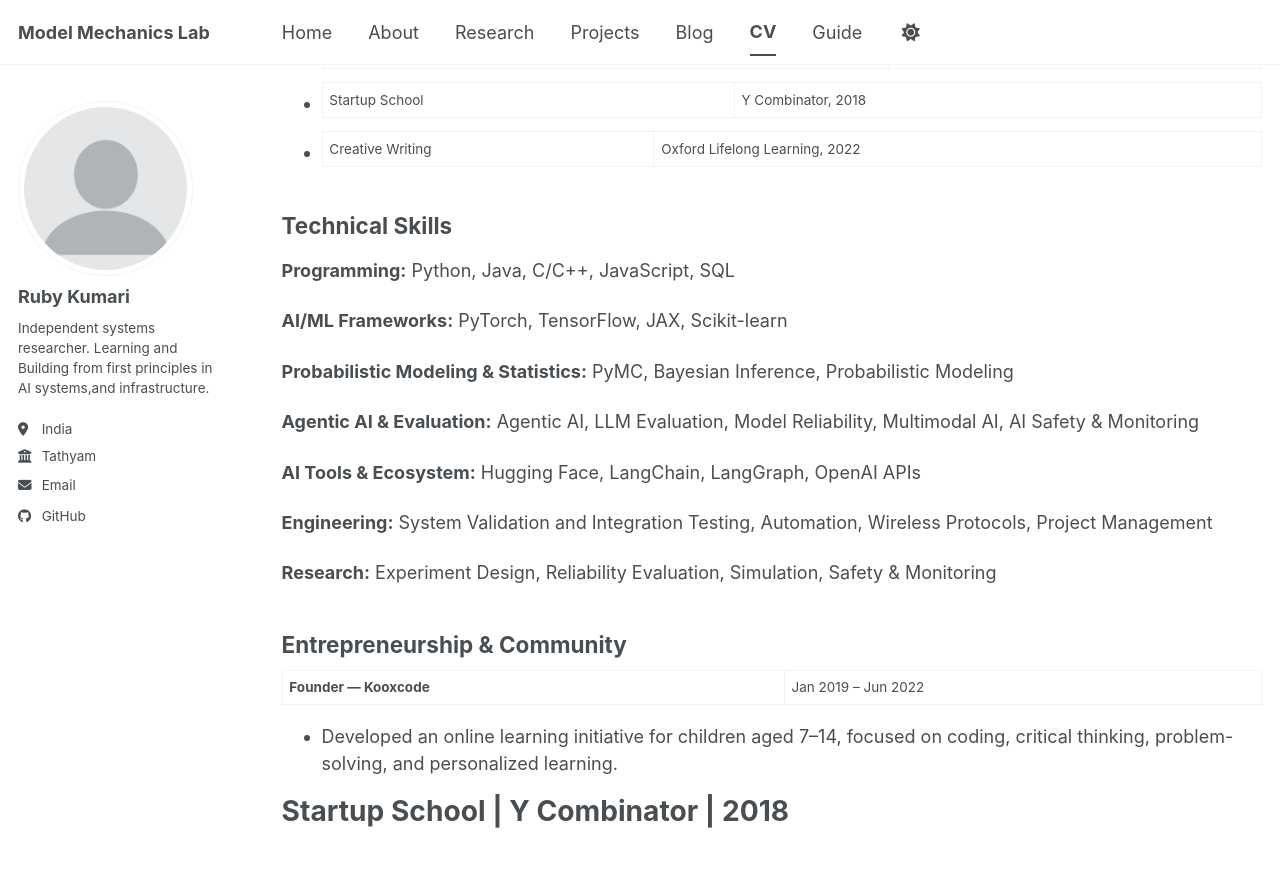
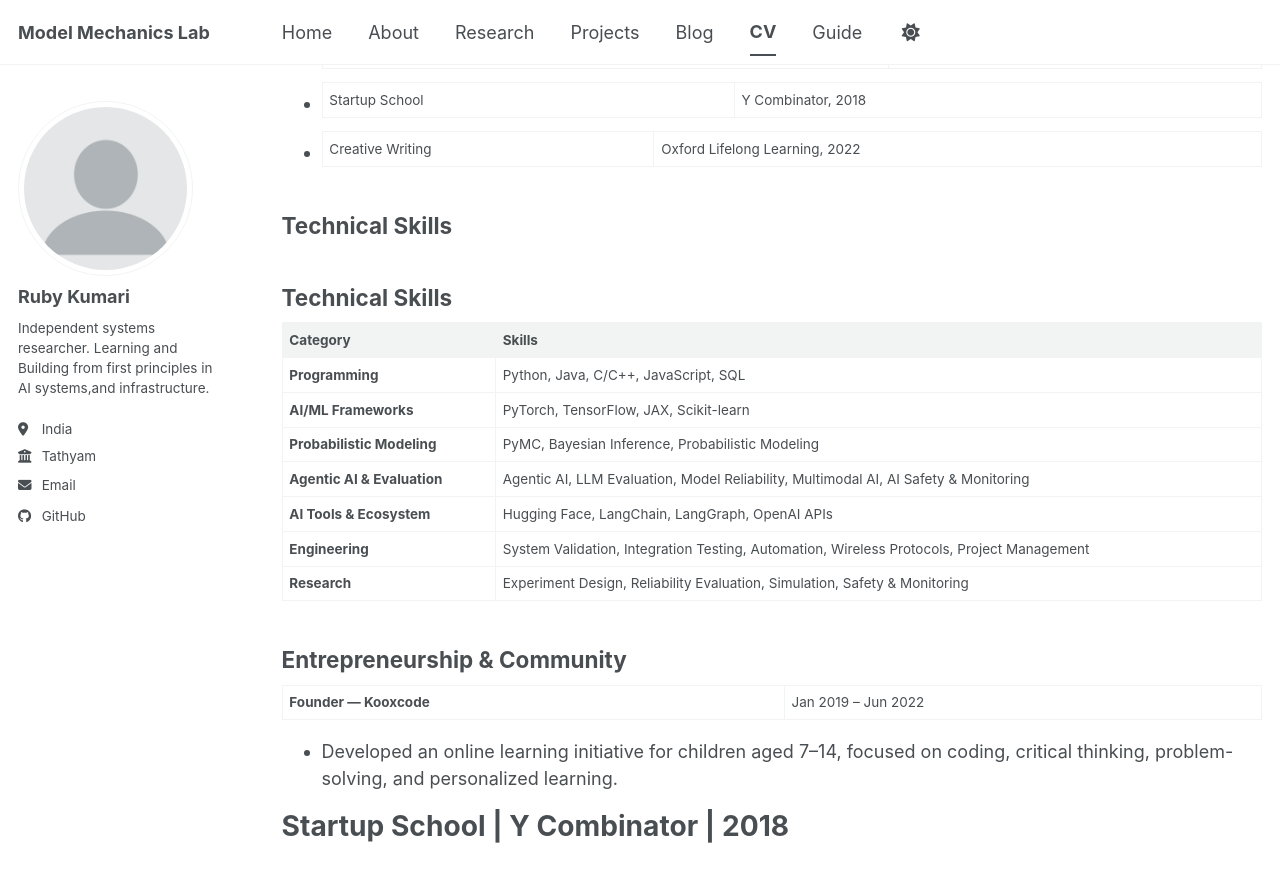
Before and after one commit to rubykumari1/rubykumari1.github.io, a Jekyll site: the page built from _pages/cv.md, in a window 1280 px wide and 900 px high, scrolled down 2851 px. Shown: the top 882 px of the window. Built offline with Jekyll 4.4.1, drawn with Linux system fonts in a browser that asks for light colours; a script bundle is joined from its source files by our own code; library files that are not in the unit come from our copies.

Commit message:
Update cv.md

```diff
--- a/_pages/cv.md
+++ b/_pages/cv.md
@@ -99,19 +99,19 @@ Magadh University | 2000 – 2004
 
 ## Technical Skills
 
-**Programming:** Python, Java, C/C++, JavaScript, SQL
 
-**AI/ML Frameworks:** PyTorch, TensorFlow, JAX, Scikit-learn
+## Technical Skills
 
-**Probabilistic Modeling & Statistics:** PyMC, Bayesian Inference, Probabilistic Modeling
+| Category | Skills |
+|:--|:--|
+| **Programming** | Python, Java, C/C++, JavaScript, SQL |
+| **AI/ML Frameworks** | PyTorch, TensorFlow, JAX, Scikit-learn |
+| **Probabilistic Modeling** | PyMC, Bayesian Inference, Probabilistic Modeling |
+| **Agentic AI & Evaluation** | Agentic AI, LLM Evaluation, Model Reliability, Multimodal AI, AI Safety & Monitoring |
+| **AI Tools & Ecosystem** | Hugging Face, LangChain, LangGraph, OpenAI APIs |
+| **Engineering** | System Validation, Integration Testing, Automation, Wireless Protocols, Project Management |
+| **Research** | Experiment Design, Reliability Evaluation, Simulation, Safety & Monitoring |
 
-**Agentic AI & Evaluation:** Agentic AI, LLM Evaluation, Model Reliability, Multimodal AI, AI Safety & Monitoring
-
-**AI Tools & Ecosystem:** Hugging Face, LangChain, LangGraph, OpenAI APIs
-
-**Engineering:** System Validation and Integration Testing, Automation, Wireless Protocols, Project Management
-
-**Research:** Experiment Design, Reliability Evaluation, Simulation, Safety & Monitoring
 
 ## Entrepreneurship & Community
 
```
